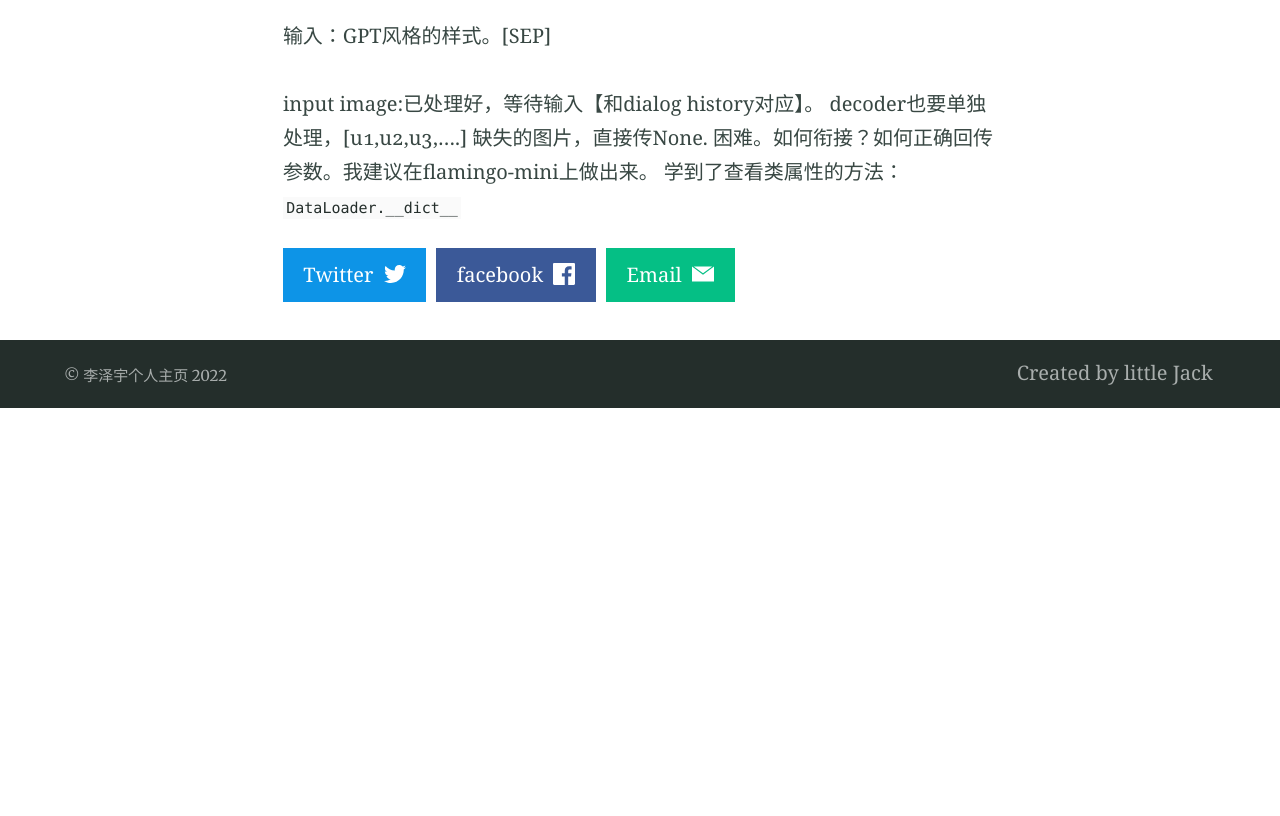
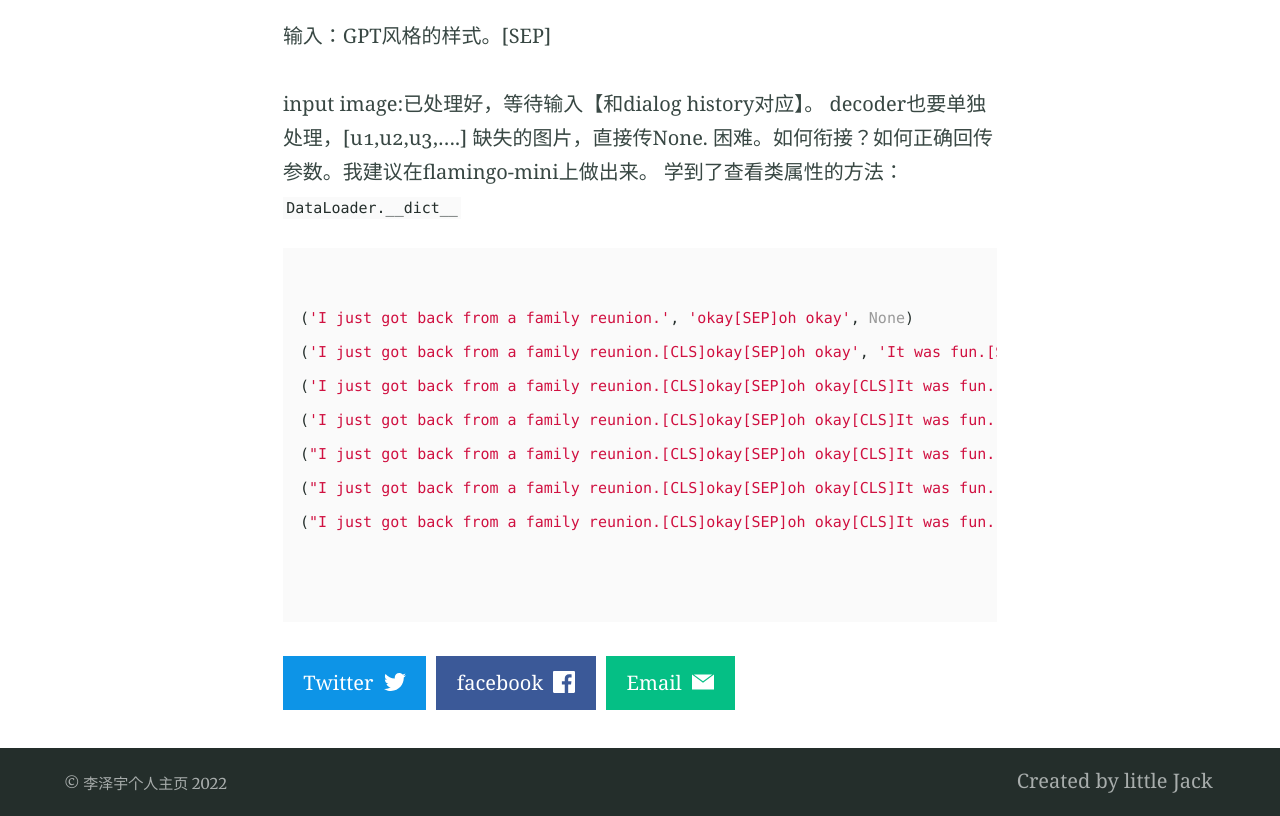
Before and after one commit to lizeyujack/lizeyujack.github.io, a Jekyll site: the page built from _posts/2022-10-21-26.md, in a window 1280 px wide and 900 px high, scrolled down 2318 px, cut to the strip 84-900 px from the top of the window. Built offline with Jekyll 4.4.1, drawn with Linux system fonts in a browser that asks for light colours; before the commit the page ends 2810 px from its top, so only the background shows below that.

Commit message:
Update 2022-10-21-26.md

````diff
--- a/_posts/2022-10-21-26.md
+++ b/_posts/2022-10-21-26.md
@@ -37,3 +37,16 @@ decoder也要单独处理，[u1,u2,u3,....]
 缺失的图片，直接传None.
 困难。如何衔接？如何正确回传参数。我建议在flamingo-mini上做出来。
 学到了查看类属性的方法：`DataLoader.__dict__`
+
+```python
+{%raw%}
+('I just got back from a family reunion.', 'okay[SEP]oh okay', None)
+('I just got back from a family reunion.[CLS]okay[SEP]oh okay', 'It was fun.[SEP]It was held at a restaurant.', None)
+('I just got back from a family reunion.[CLS]okay[SEP]oh okay[CLS]It was fun.[SEP]It was held at a restaurant.', 'what are you doing now[SEP]okay enjoy', None)
+('I just got back from a family reunion.[CLS]okay[SEP]oh okay[CLS]It was fun.[SEP]It was held at a restaurant.[CLS]what are you doing now[SEP]okay enjoy', "I'm just relaxing.[SEP]I took some photos of the reunion.", None)
+("I just got back from a family reunion.[CLS]okay[SEP]oh okay[CLS]It was fun.[SEP]It was held at a restaurant.[CLS]what are you doing now[SEP]okay enjoy[CLS]I'm just relaxing.[SEP]I took some photos of the reunion.", 'okay', None)
+("I just got back from a family reunion.[CLS]okay[SEP]oh okay[CLS]It was fun.[SEP]It was held at a restaurant.[CLS]what are you doing now[SEP]okay enjoy[CLS]I'm just relaxing.[SEP]I took some photos of the reunion.[CLS]okay", 'oh', None)
+("I just got back from a family reunion.[CLS]okay[SEP]oh okay[CLS]It was fun.[SEP]It was held at a restaurant.[CLS]what are you doing now[SEP]okay enjoy[CLS]I'm just relaxing.[SEP]I took some photos of the reunion.[CLS]okay[CLS]Here's one with my aunt Hallie.[SEP]The photo has your aunt Hallie. Objects in the photo: Woman, Wine glass, Clothing, Face[CLS]oh", None, ['The photo has your aunt Hallie. Objects in the photo: Woman, Wine glass, Clothing, Face', 'train/175798036bc27bfb', 'https://c4.staticflickr.com/5/4123/4791319436_99d6d6bf81_o.jpg'])
+
+{%endraw%}
+```
````
